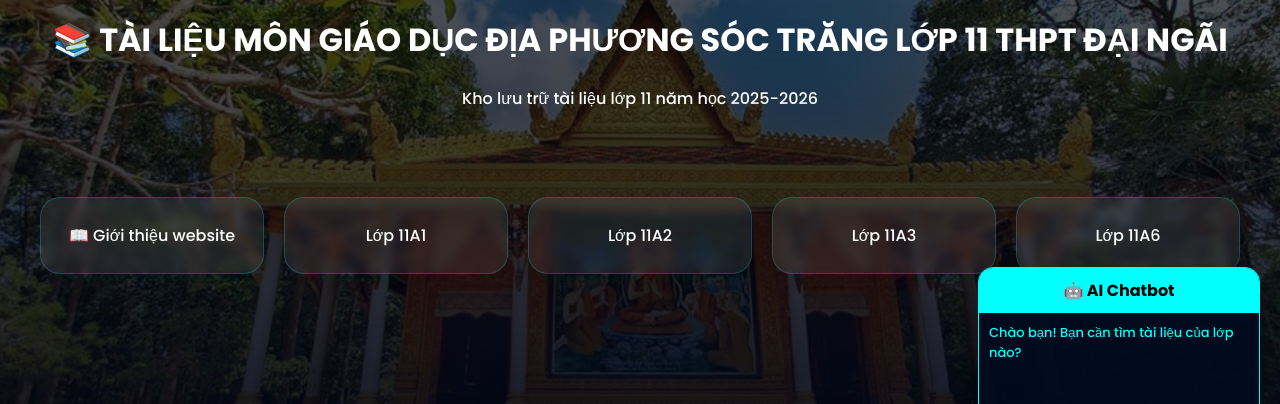
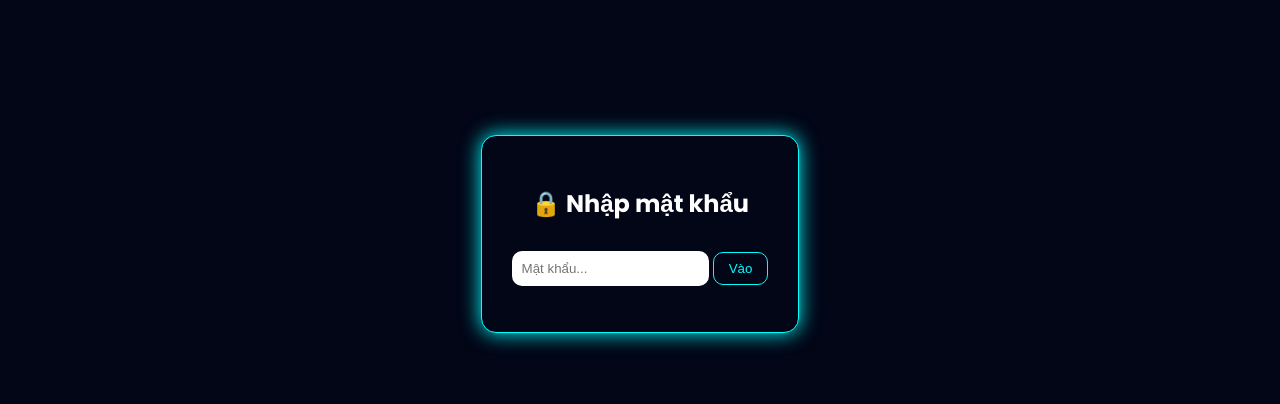
Before and after one commit to lminhdev/dev, a plain HTML site: page index.html in a window 1280 px wide. Shown: the part 166-570 px from the top of the page. Drawn offline with Linux system fonts and the light colour scheme.

Commit message:
Add lock screen functionality to index.html

```diff
--- a/index.html
+++ b/index.html
@@ -482,10 +482,54 @@
         .gift-content{
         position:relative; /* QUAN TRỌNG để nút nằm đúng */
         }
+         #lockScreen{
+        display:none;
+        position:fixed;
+        width:100%;
+        height:100%;
+        background:#020617;
+        justify-content:center;
+        align-items:center;
+        z-index:99999;
+        }
+
+        .lock-box{
+        background:#020617;
+        border:1px solid cyan;
+        padding:30px;
+        border-radius:15px;
+        text-align:center;
+        box-shadow:0 0 20px cyan;
+        }
+
+        .lock-box input{
+        padding:10px;
+        border-radius:10px;
+        border:none;
+        margin-top:10px;
+        }
+
+        .lock-box button{
+        margin-top:10px;
+        padding:8px 15px;
+        border-radius:10px;
+        border:1px solid cyan;
+        background:transparent;
+        color:cyan;
+        cursor:pointer;
+        }
     </style>
 </head>
 
 <body>
+<div id="lockScreen">
+  <div class="lock-box">
+    <h2>🔒 Nhập mật khẩu</h2>
+    <input type="password" id="passInput" placeholder="Mật khẩu...">
+    <button onclick="checkPass()">Vào</button>
+    <p id="passError"></p>
+  </div>
+</div>
 <!-- 🎁 HỘP QUÀ -->
 <div class="gift-box" onclick="openGift()">🎁</div>
 <!-- 📦 POPUP CÂU HỎI -->
@@ -758,6 +802,7 @@ let loadInterval = setInterval(() => {
             document.getElementById("loading").style.opacity = 0;
             setTimeout(() => {
                 document.getElementById("loading").style.display = "none";
+                document.getElementById("lockScreen").style.display = "flex";
                 typeEffect();
             }, 500);
         }, 500);
```
